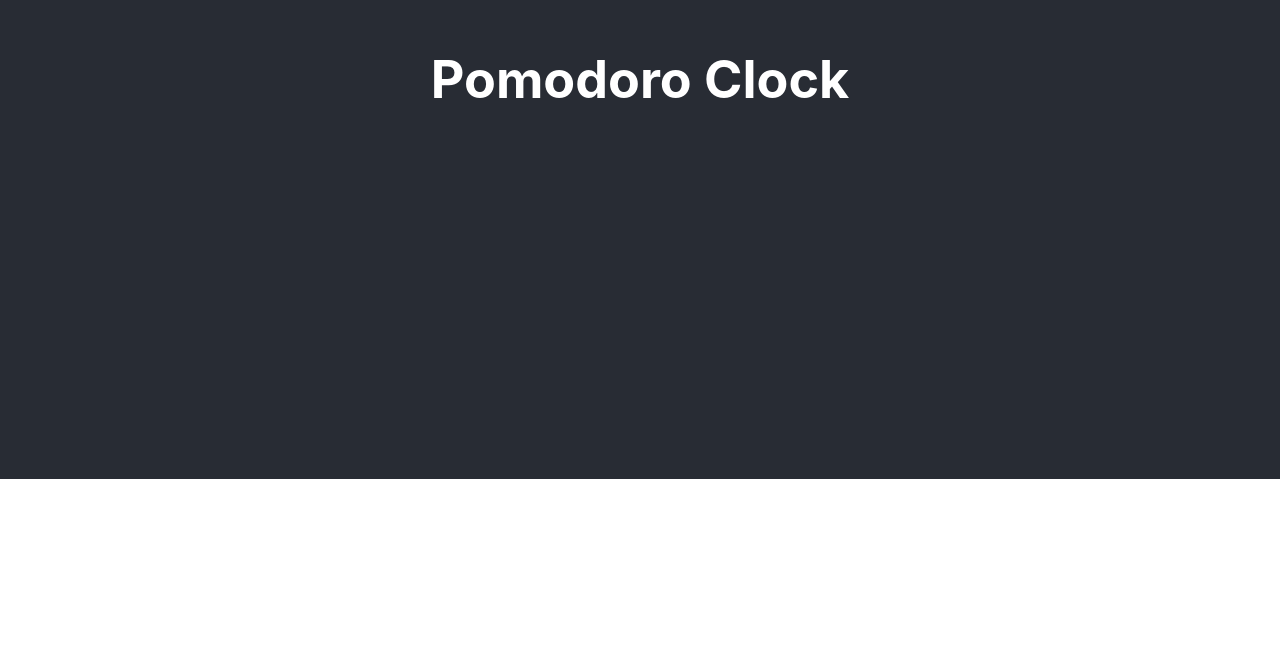
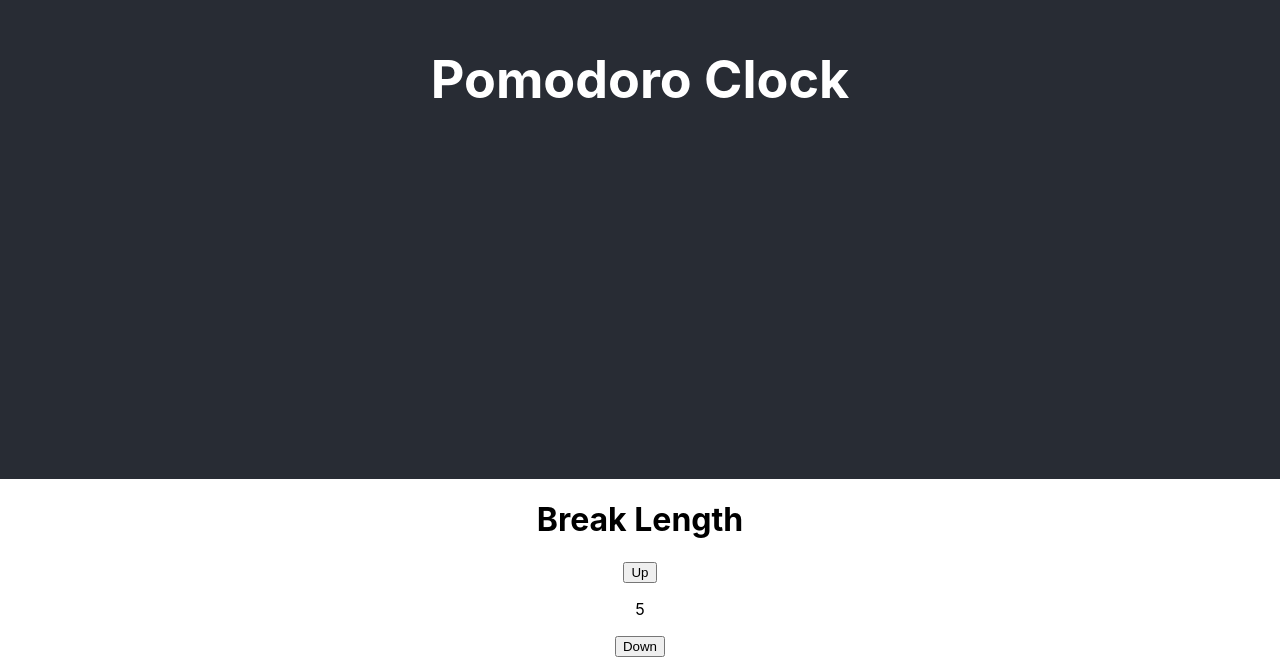
Before and after one commit to moody/fcc-pomodoro-clock, a React (Create React App) app: page / in a window 1280 px wide. Shown: the part 321-978 px from the top of the page. Before the commit the page ends 800 px from the top, so only its background shows below. Built offline with nearby package versions, Linux system fonts and the light colour scheme.

Commit message:
update app component

```diff
--- a/src/Components/App/App.tsx
+++ b/src/Components/App/App.tsx
@@ -1,13 +1,17 @@
-import React, { Component } from 'react';
+import React from 'react';
 import './App.scss';
+import BreakLength from '../BreakLength/BreakLength';
 
-class App extends Component {
+class App extends React.Component {
   render() {
     return (
       <div className="App">
         <header className="App-header">
           <h1>Pomodoro Clock</h1>
         </header>
+        <div className="App-content">
+          <BreakLength />
+        </div>
       </div>
     );
   }
```
Also changed, not shown: 1 other file (tests, documents, lock files or other folders).
